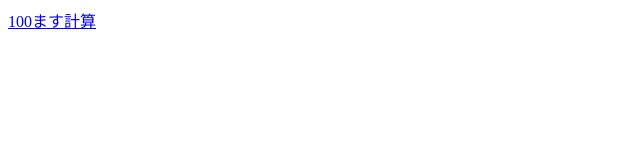
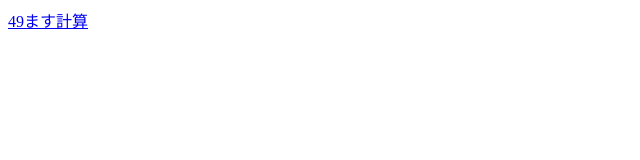
Before and after one commit to mot1496/100sum, a plain HTML site: page index.html in a window 1280 px wide. Shown: the full height of the page, 0-640 px from the left. Drawn offline with Linux system fonts and the light colour scheme.

Commit message:
Update index.html

```diff
--- a/index.html
+++ b/index.html
@@ -5,6 +5,6 @@
   <title>apps</title>
 </head>
 <body>
-  <a href="sum.html">100ます計算</a>
+  <a href="sum.html">49ます計算</a>
 </body>
 </html>
```
